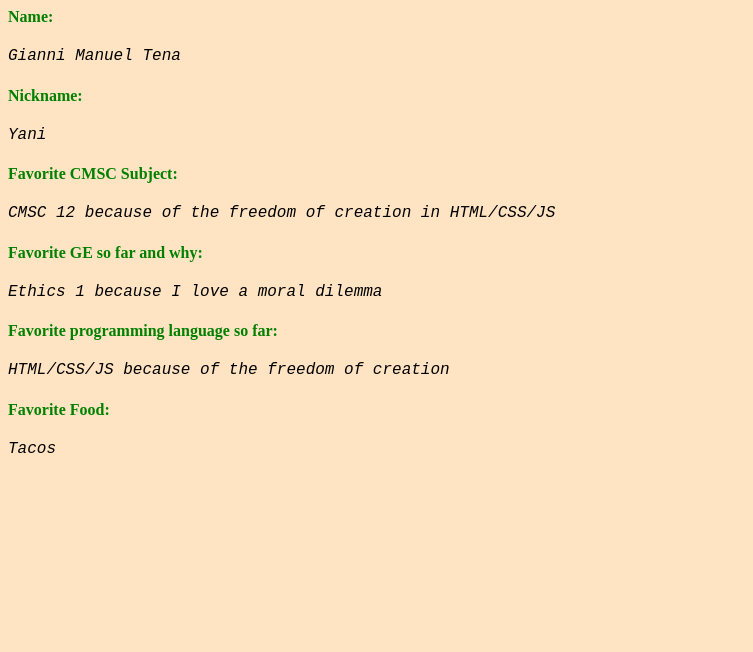
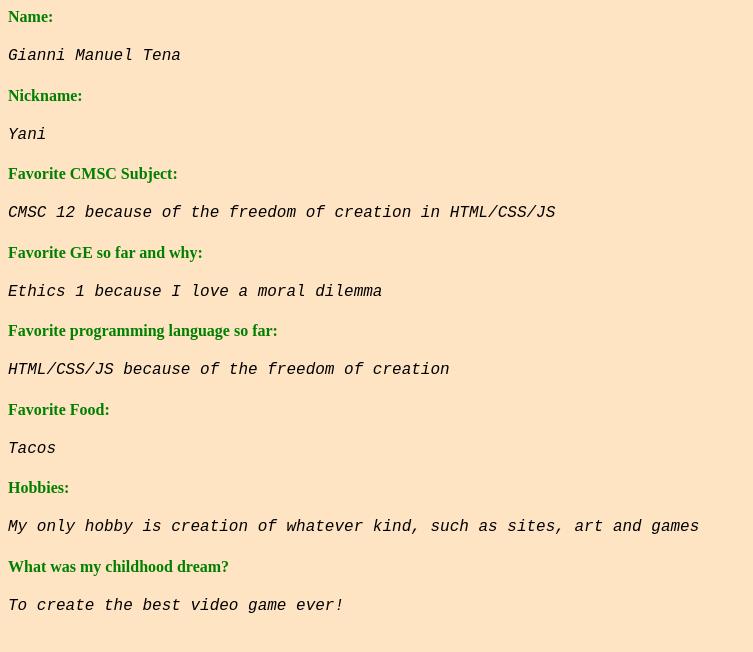
Before and after one commit to revergil/revergil.github.io, a plain HTML site: page index.html in a window 1280 px wide. Shown: the whole page, without its empty margins (0-753 px from the left). Drawn offline with Linux system fonts and the light colour scheme.

Commit message:
Edits made:
- Added line/s Hobbies to index.html
- Added line/s What was my childhood dream? to index.html

```diff
--- a/index.html
+++ b/index.html
@@ -17,6 +17,10 @@
             <p>HTML/CSS/JS because of the freedom of creation</p>
             <h4>Favorite Food:</h4>
             <p>Tacos</p>
+            <h4>Hobbies:</h4>
+            <p>My only hobby is creation of whatever kind, such as sites, art and games</p>
+            <h4>What was my childhood dream?</h4>
+            <p>To create the best video game ever!</p>
         </p>
     </body>
 </html>
```
